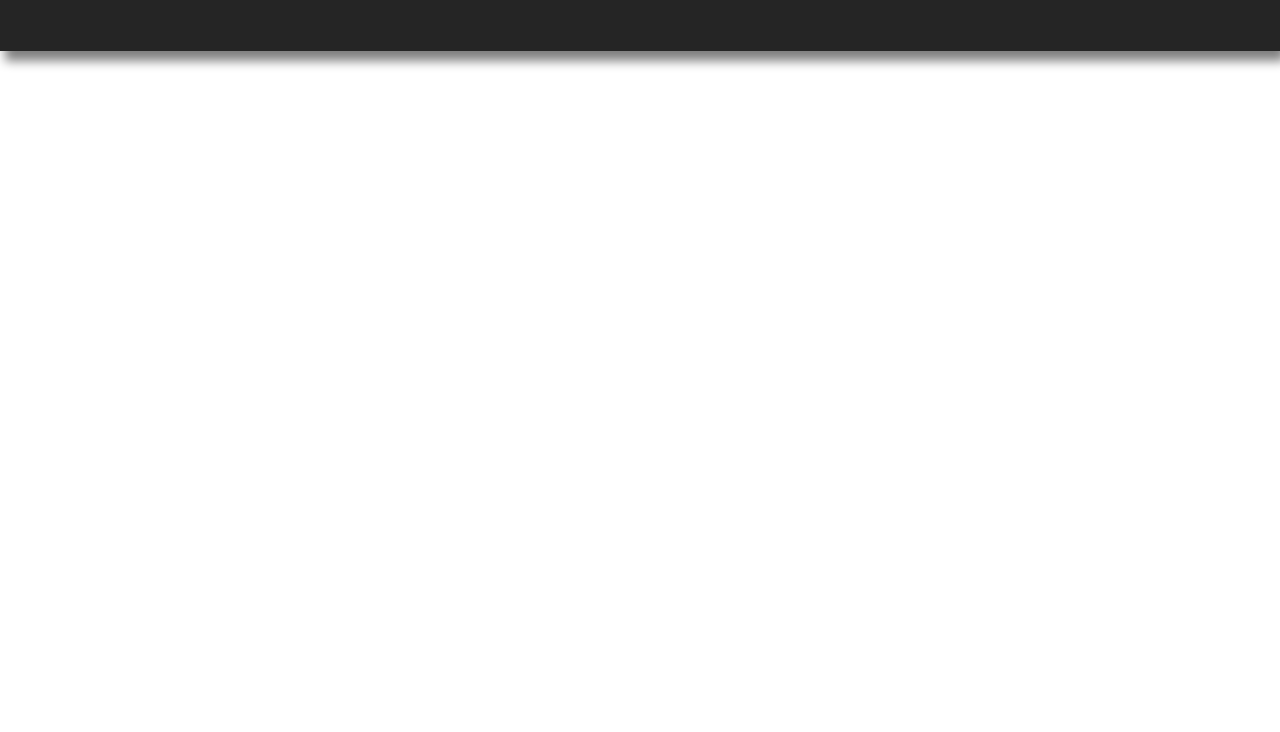
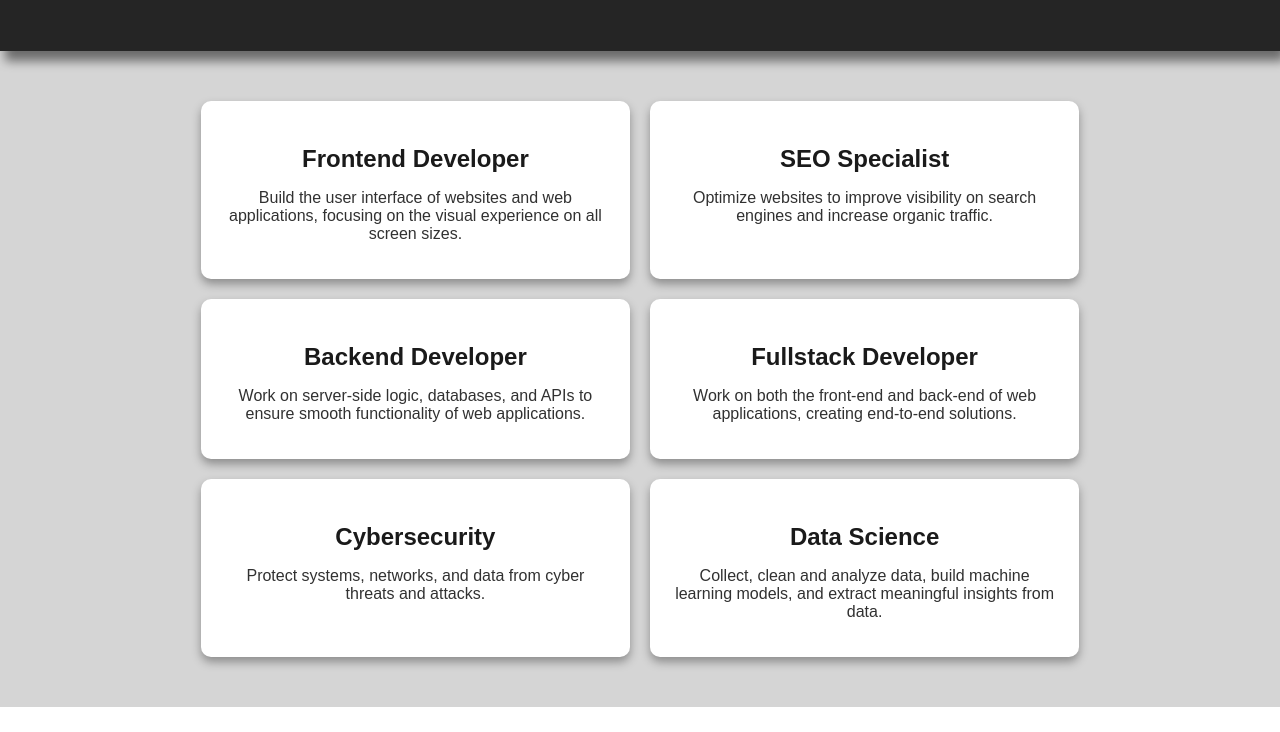
Before and after one commit to Willem0911/Portfolio-Website, a plain HTML site: page index.html in a window 1280 px wide. Shown: the part 291-1023 px from the top of the page. After the commit the page ends 998 px from the top, so only its background shows below. Drawn offline with Linux system fonts and the light colour scheme.

Commit message:
Section of experiences

```diff
--- a/index.html
+++ b/index.html
@@ -4,8 +4,7 @@
         <meta charset="UTF-8">
         <meta name="keywords" content="HTML, CSS, JavaScript">
         <meta name="description" content="Free Web tutorials">
-        <meta name="author" content="John Doe">
-
+        <meta name="author" content="Willem Erasmus">
         <meta name="viewport" content="width=device-width, initial-scale=1.0">
         <title>
             Willem Erasmus | Software Developer
@@ -15,7 +14,7 @@
     <body>
         <nav>
             <ul>
-                <a href=""><li>WILLEM ERASMUS</li></a>
+                <a href=""><li>Willem Erasmus</li></a>
                 <a id='smallNav' onclick="showMobileNav()" disabled><svg xmlns="http://www.w3.org/2000/svg" width="25px" height="25px" fill="currentColor" class="bi bi-list" viewBox="0 0 16 16">
                     <path fill-rule="evenodd" d="M2.5 12a.5.5 0 0 1 .5-.5h10a.5.5 0 0 1 0 1H3a.5.5 0 0 1-.5-.5m0-4a.5.5 0 0 1 .5-.5h10a.5.5 0 0 1 0 1H3a.5.5 0 0 1-.5-.5m0-4a.5.5 0 0 1 .5-.5h10a.5.5 0 0 1 0 1H3a.5.5 0 0 1-.5-.5"/>
                     </svg></a>
@@ -64,7 +63,50 @@
             <div id="fullName"><h1>Willem Erasmus</h1> <h2>Software Developer</h2> <h2> Portfolio Website</h2></div>
         </div>
 
-        <div style="height: 1000px"></div>
+        <section class="career-paths">
+            <div class="career-container">
+                <a href="" class="career-item" id="frontend">
+                    <div class="career-content">
+                        <h3>Frontend Developer</h3>
+                        <p>Build the user interface of websites and web applications, focusing on the visual experience on all screen sizes.</p>
+                    </div>
+                </a>
+                <a href="" class="career-item" id="seo">
+                    <div class="career-content">
+                        <h3>SEO Specialist</h3>
+                        <p>Optimize websites to improve visibility on search engines and increase organic traffic.</p>
+                    </div>
+                </a>
+                <a href="" class="career-item" id="backend">
+                    <div class="career-content">
+                        <h3>Backend Developer</h3>
+                        <p>Work on server-side logic, databases, and APIs to ensure smooth functionality of web applications.</p>
+                    </div>
+                </a>
+                <a href="" class="career-item" id="fullstack">
+                    <div class="career-content">
+                        <h3>Fullstack Developer</h3>
+                        <p>Work on both the front-end and back-end of web applications, creating end-to-end solutions.</p>
+                    </div>
+                </a>
+                <a href="" class="career-item" id="cybersecurity">
+                    <div class="career-content">
+                        <h3>Cybersecurity</h3>
+                        <p>Protect systems, networks, and data from cyber threats and attacks.</p>
+                    </div>
+                </a>
+                <a href="" class="career-item" id="data-science">
+                    <div class="career-content">
+                        <h3>Data Science</h3>
+                        <p>Collect, clean and analyze data, build machine learning models, and extract meaningful insights from data.</p>
+                    </div>
+                </a>
+            </div>
+        </section>
+
+        <footer>
+
+        </footer>
         <script src="javascript.js"></script>
     </body>
 </html>
--- a/javascript.js
+++ b/javascript.js
@@ -18,7 +18,6 @@ const myFunction = (i) => {
     setTimeout(() => {
         endText += fullText[i];
         text.innerHTML = endText + "|";
-        console.log({i});
         i++;
 
         if (i < lenText){
@@ -32,4 +31,3 @@ const myFunction = (i) => {
     },75);
 };
 myFunction(i);
-console.log(text);
--- a/styles.css
+++ b/styles.css
@@ -6,6 +6,7 @@ nav{
     position: fixed;
     background-color: rgb(48, 48, 48);
     width: 100vw;
+    z-index: 999;
 }
 nav .mobile-nav {
     margin: 0px;
@@ -20,9 +21,9 @@ nav .mobile-nav {
     position: absolute;
     right: 0px;
     top: 0px;
-    height: 100vw;
+    height: 100vh;
     display: none;
-    background-color: rgb(48, 48, 48);;
+    background-color: rgb(48, 48, 48);
     flex-direction: column;
     width: 0vw;
     white-space: nowrap;
@@ -43,7 +44,9 @@ nav ul {
 }
 nav ul a:first-child{
     margin-right: auto;
-    font-family:'Gill Sans', 'Gill Sans MT', Calibri, 'Trebuchet MS', sans-serif;
+    font-family:'Segoe UI', Tahoma, Geneva, Verdana, sans-serif;
+    font-weight: bold;
+    font-size: larger
 }
 nav a svg{
     padding-right: 5px;
@@ -58,7 +61,7 @@ nav a {
 nav a:hover{
     background-color: rgb(97, 97, 97)
 }
-@media only screen and (max-width: 650px) {
+@media only screen and (max-width: 680px) {
     nav>ul>a:nth-last-child(-n + 4){
         display: none;
     }
@@ -75,6 +78,7 @@ nav a:hover{
 
 .hero {
     display: flex;
+    z-index: 1;
     align-items: center;
     padding-top: 42px;
     background-color: #252525;
@@ -86,6 +90,7 @@ nav a:hover{
     box-shadow: 5px 10px 10px grey;
 }
 
+
 #fullName {
     padding: 50px 0px;
     margin: auto;
@@ -96,5 +101,72 @@ nav a:hover{
     vertical-align: middle;
 }
 #fullName h2{
-    margin-top: 0px;
+    margin-top: 10px;
 }
+
+
+
+.career-paths {
+    padding: 50px 20px;
+    background-color: rgba(0, 0, 0, 0.164);
+    color: black;
+    font-family: Arial, Helvetica, sans-serif;
+}
+
+.career-container {
+    display: flex;
+    flex-wrap: wrap;
+    justify-content: center;
+    gap: 20px;
+}
+
+.career-item {
+    text-decoration: none;
+    background-color: #ffffff;
+    border-radius: 10px;
+    width: calc(33% - 20px); /* For 3 items per row on desktop */
+    padding: 20px;
+    box-shadow: 0px 5px 10px rgba(0, 0, 0, 0.342);
+    transition: transform 0.3s ease-in-out;
+    transition: border-width 0.1s ease-in;
+    text-align: center;
+}
+.career-item:hover {
+    transform: translateY(-10px); /* Hover effect */
+    border-bottom: 4px solid rgba(0, 196, 0, 0.781);
+    cursor: pointer;
+}
+.career-item h3 {
+    font-size: 1.5em;
+    color: rgb(26, 26, 26);
+    margin-bottom: 10px;
+}
+
+.career-item p {
+    font-size: 1em;
+    color: #313131;
+    transition: color 0.2s ease;
+}
+@media only screen and (max-width: 900px) {
+    .career-item {
+        width: 100%; /* 2 items per row on medium screens */
+    }
+}
+
+@media only screen and (max-width: 650px) {
+    .career-item {
+        width: 100%; /* 1 item per row on mobile screens */
+    }
+}
+
+@media only screen and (max-width: 450px) {
+    .career-paths {
+        padding: 30px 10px;
+    }
+    .career-item h3 {
+        font-size: 1.2em;
+    }
+    .career-item p {
+        font-size: 0.9em;
+    }
+}
```
